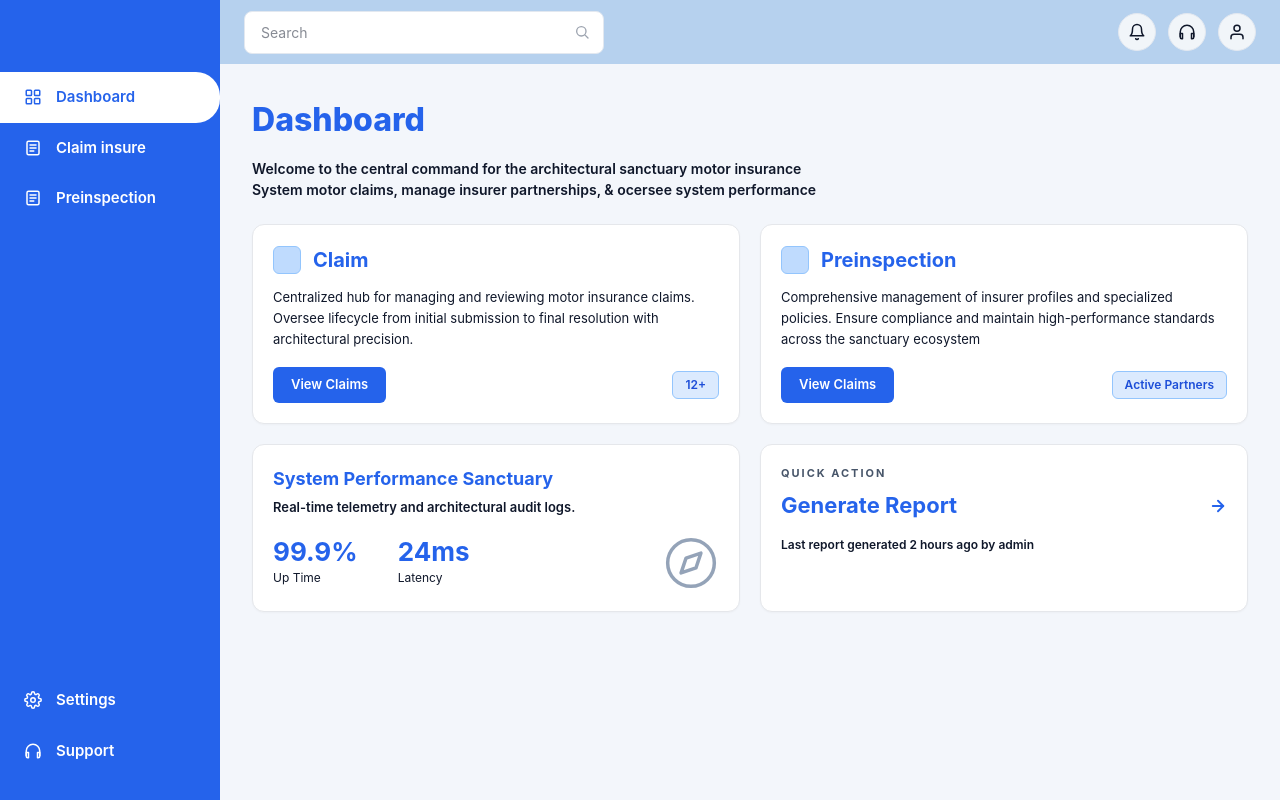
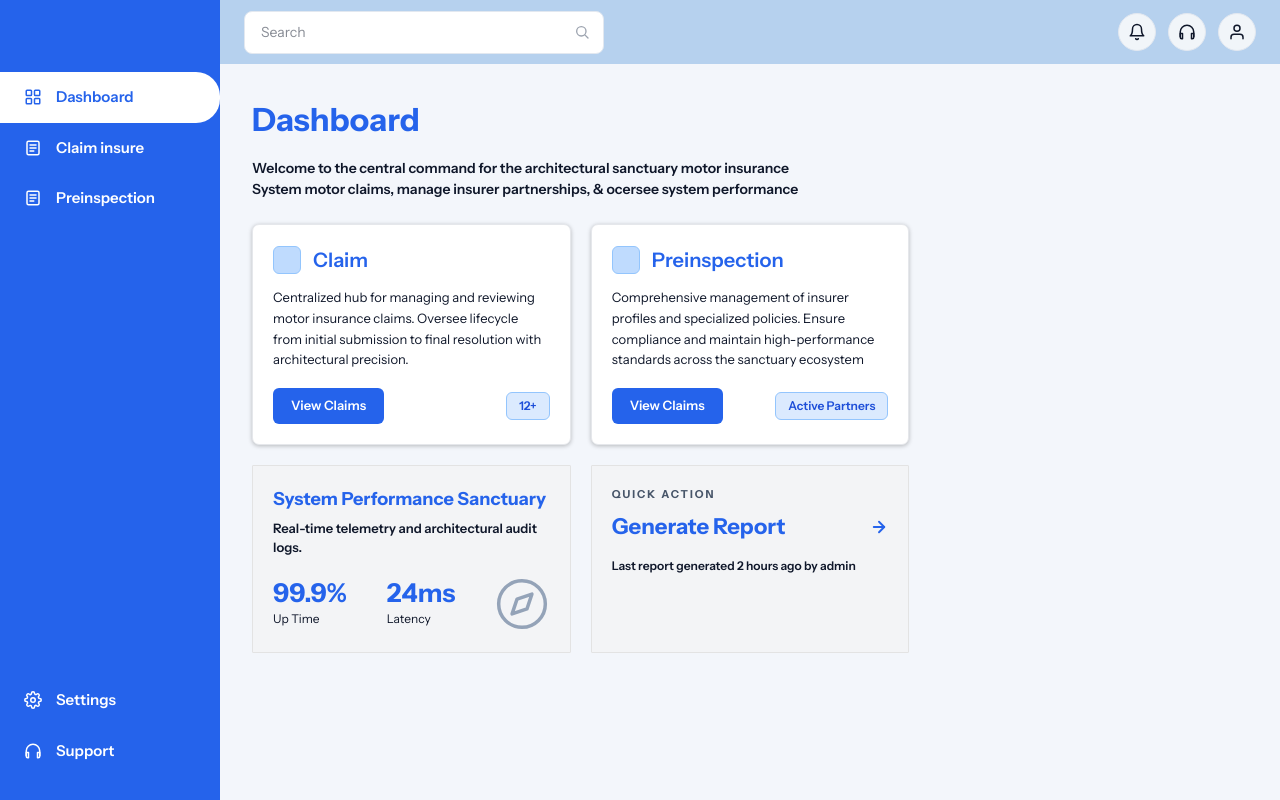
Before and after one commit to vermakhushbu723/car-damage-insurance-web-app, a React (Vite) app: page /admin/dashboard in a window 1280 px wide. Built offline with nearby package versions, Linux system fonts and the light colour scheme.

Commit message:
dashboard

```diff
--- a/src/components/common/AppHeader.jsx
+++ b/src/components/common/AppHeader.jsx
@@ -20,7 +20,7 @@ const AppHeader = () => {
             <img
                 src={rightLogo}
                 alt="IBima Assist"
-                className="h-[70px] w-auto object-contain border"
+                className="h-[70px] w-auto object-contain"
             />
         </div>
     );
--- a/src/pages/admin/AdminDashboard/AdminDashboardPage.jsx
+++ b/src/pages/admin/AdminDashboard/AdminDashboardPage.jsx
@@ -4,18 +4,6 @@ import { CompassIcon, ArrowRight } from '../components/AdminIcons';
 
 /**
  * Admin Panel — Dashboard content.
- *
- * Rendered inside AdminLayout's <Outlet />, so this file only owns the
- * page body (heading + cards). The sidebar and top bar live in
- * AdminLayout / AdminSidebar / AdminHeader.
- *
- *   <main>
- *     Dashboard
- *     ┌── Claim ─────────┐ ┌── Preinspection ─┐
- *     └──────────────────┘ └──────────────────┘
- *     ┌── Performance ───┐ ┌── Quick Action ──┐
- *     └──────────────────┘ └──────────────────┘
- *   </main>
  */
 
 // ── Reusable bits (kept local — only used on this page) ───────────────
@@ -24,9 +12,9 @@ const Card = ({ children, style }) => (
         className="bg-white"
         style={{
             border: `1px solid ${PALETTE.cardBorder}`,
-            borderRadius: 12,
+            borderRadius: 7,
             padding: 20,
-            boxShadow: '0 1px 2px rgba(0,0,0,0.03)',
+            boxShadow: '0px 1px 4px 0px #00000040',
             ...style,
         }}
     >
@@ -104,12 +92,12 @@ const AdminDashboardPage = () => {
             </p>
 
             {/* ── Top row: Claim + Preinspection ─────────── */}
-            <div className="grid grid-cols-1 lg:grid-cols-2 gap-5 mb-5">
+            <div className="grid grid-cols-1 lg:grid-cols-3 gap-5 mb-5">
                 {/* Claim card */}
                 <Card>
                     <div className="flex items-center gap-3 mb-3">
                         <CardTopIcon />
-                        <h3 style={{ color: PALETTE.primaryBlue, fontSize: 20, fontWeight: 700, margin: 0 }}>
+                        <h3 style={{ color: PALETTE.primaryBlue, fontSize: 20, fontWeight: 600, margin: 0 }}>
                             Claim
                         </h3>
                     </div>
@@ -127,7 +115,7 @@ const AdminDashboardPage = () => {
                 <Card>
                     <div className="flex items-center gap-3 mb-3">
                         <CardTopIcon />
-                        <h3 style={{ color: PALETTE.primaryBlue, fontSize: 20, fontWeight: 700, margin: 0 }}>
+                        <h3 style={{ color: PALETTE.primaryBlue, fontSize: 20, fontWeight: 600, margin: 0 }}>
                             Preinspection
                         </h3>
                     </div>
@@ -143,9 +131,9 @@ const AdminDashboardPage = () => {
             </div>
 
             {/* ── Bottom row: Performance + Quick Action ── */}
-            <div className="grid grid-cols-1 lg:grid-cols-2 gap-5">
+            <div className="grid grid-cols-1 lg:grid-cols-3 gap-5">
                 {/* System Performance Sanctuary */}
-                <Card>
+                <div style={{ background: '#F3F4F6', border: '1px solid #E3E3E3', padding: 20, borderRadius: 1 }}>
                     <h3 style={{ color: PALETTE.primaryBlue, fontSize: 18, fontWeight: 700, margin: 0 }}>
                         System Performance Sanctuary
                     </h3>
@@ -173,10 +161,10 @@ const AdminDashboardPage = () => {
                         </div>
                         <CompassIcon size={56} />
                     </div>
-                </Card>
+                </div>
 
                 {/* Quick Action */}
-                <Card>
+                <div style={{ background: '#F3F4F6', border: '1px solid #E3E3E3', padding: 20, borderRadius: 1 }}>
                     <p
                         style={{
                             color: PALETTE.muted,
@@ -197,7 +185,7 @@ const AdminDashboardPage = () => {
                     <p style={{ color: PALETTE.body, fontSize: 12, marginTop: 14, fontWeight: 600 }}>
                         Last report generated 2 hours ago by admin
                     </p>
-                </Card>
+                </div>
             </div>
         </main>
     );
--- a/src/pages/admin/AdminLayout.jsx
+++ b/src/pages/admin/AdminLayout.jsx
@@ -3,6 +3,9 @@ import { Outlet } from 'react-router-dom';
 import AdminSidebar from './components/AdminSidebar';
 import AdminHeader from './components/AdminHeader';
 import { PALETTE } from './adminTheme';
+// Side-effect import: loads Instrument Sans + defines `.admin-root` so
+// every nested admin route inherits the admin typography.
+import './admin.css';
 
 /**
  * Shared layout for every /admin/* page (except /admin/login which keeps
@@ -17,7 +20,7 @@ import { PALETTE } from './adminTheme';
  */
 const AdminLayout = () => {
     return (
-        <div className="min-h-screen flex" style={{ background: PALETTE.pageBg }}>
+        <div className="admin-root min-h-screen flex" style={{ background: PALETTE.pageBg }}>
             <AdminSidebar />
 
             <div className="flex-1 flex flex-col min-w-0">
--- a/src/pages/admin/AdminLogin/AdminLoginPage.jsx
+++ b/src/pages/admin/AdminLogin/AdminLoginPage.jsx
@@ -4,6 +4,9 @@ import leftLogo from '../../../assets/png/leftlogo.png';
 import rightLogo from '../../../assets/rightlogo.svg';
 import loginImage from '../../../assets/png/loginImage.jpg';
 import { ROUTES } from '../../../constants/routes';
+// Shared admin typography (Instrument Sans). Login lives outside
+// AdminLayout, so it imports the stylesheet directly.
+import '../admin.css';
 
 /**
  * Admin Panel — Login page.
@@ -73,7 +76,7 @@ const AdminLoginPage = () => {
     };
 
     return (
-        <div className="min-h-screen flex bg-white">
+        <div className="admin-root min-h-screen flex bg-white">
             {/* ── Left panel — hero image ──────────────────────────────
                 Full-bleed photograph from src/assets/png/loginImage.jpg.
                 Hidden below `md` (768px) so mobile gets the form alone. */}
--- /dev/null
+++ b/src/pages/admin/admin.css
@@ -0,0 +1,25 @@
+/* ─────────────────────────────────────────────────────────────────────
+ * Admin panel — global typography.
+ *
+ * Single source of truth for the admin font. Apply the `.admin-root`
+ * class to the topmost element of each admin route (AdminLayout for
+ * /admin/* pages, AdminLoginPage for the standalone login) and every
+ * descendant — including buttons / inputs that normally don't inherit
+ * font-family — will pick up Instrument Sans.
+ *
+ * Loaded via Google Fonts so we don't have to ship the font files;
+ * `display=swap` avoids invisible text while the font is fetching.
+ * ───────────────────────────────────────────────────────────────────── */
+
+@import url('https://fonts.googleapis.com/css2?family=Instrument+Sans:ital,wght@0,400..700;1,400..700&display=swap');
+
+.admin-root {
+    font-family: 'Instrument Sans', sans-serif;
+}
+
+/* Buttons, inputs, textareas, and selects don't inherit font-family by
+ * default in most browsers — force them to so the admin look stays
+ * consistent without each component re-declaring the font. */
+.admin-root * {
+    font-family: inherit;
+}
```
